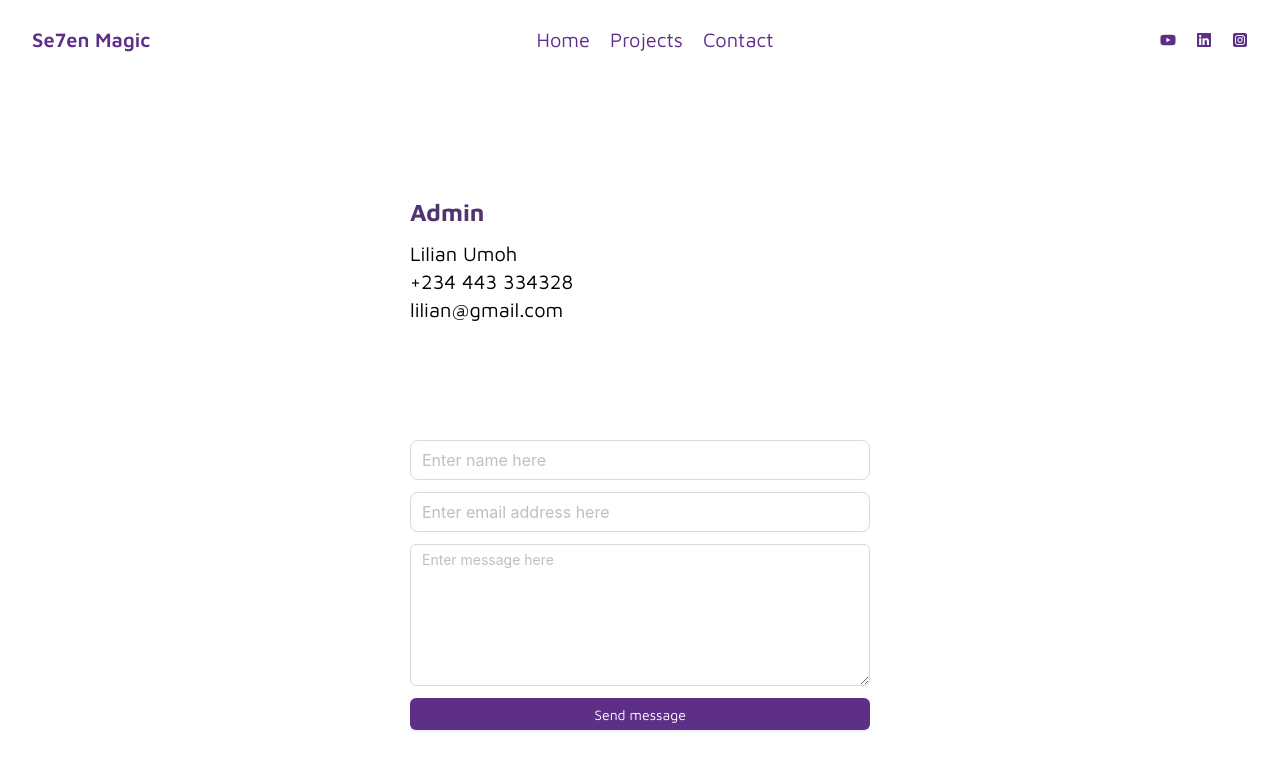
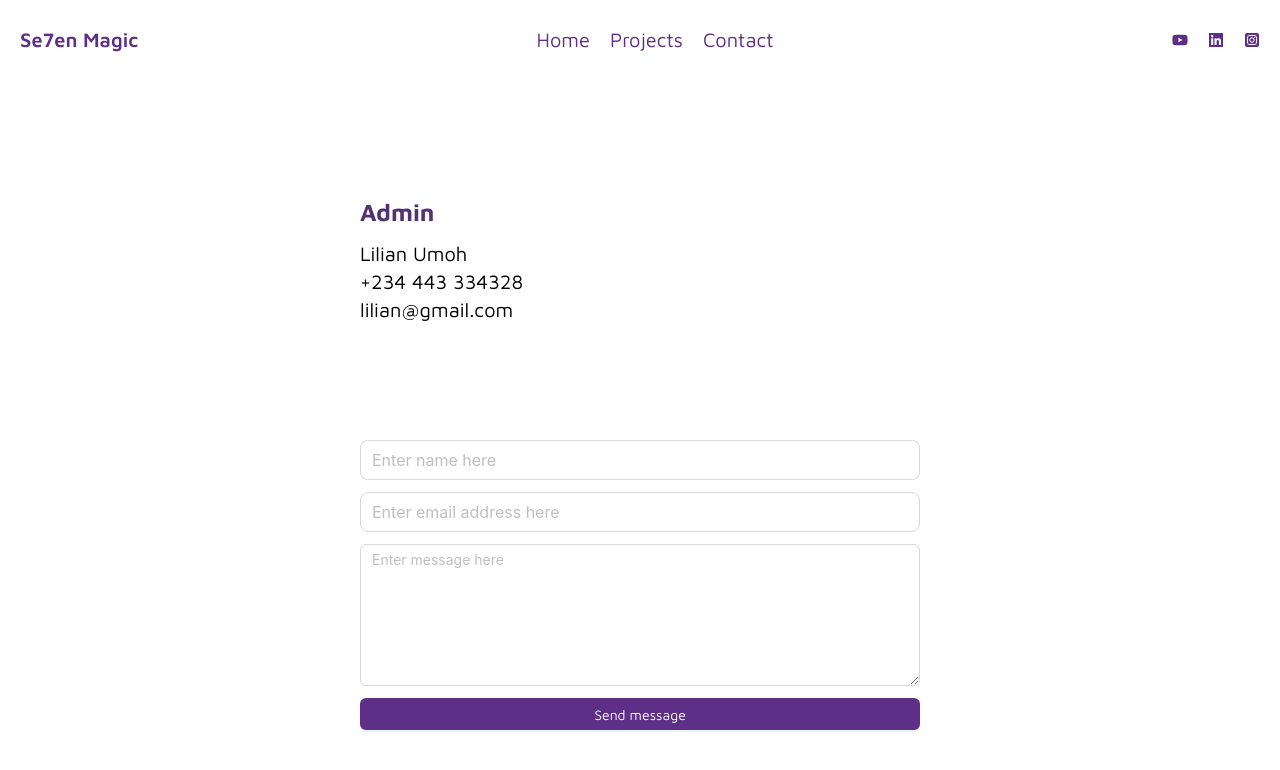
Before and after one commit to Chim7a/se7en_magic, a React (Vite) app in the folder frontend/: page /contact in a window 1280 px wide. Shown: the top 770 px of the page. Built offline with nearby package versions, Linux system fonts and the light colour scheme.

Commit message:
Navbar update

```diff
--- a/frontend/src/components/Contact/ContactUs.jsx
+++ b/frontend/src/components/Contact/ContactUs.jsx
@@ -43,7 +43,7 @@ const ContactUs = () => {
   }
 
   return (
-    <div className=" container mx-auto max-w-[500px] h-[90dvh] flex flex-col px-5 ">
+    <div className=" container mx-auto max-w-[600px] h-[90dvh] flex flex-col px-5 ">
       <div className=" h-full flex flex-col justify-center ">
         <h2 className="text-2xl text-primary font-bold pb-3">Admin</h2>
         <p className=" text-xl font-extralight">Lilian Umoh</p>
--- a/frontend/src/components/UI/Navbar.jsx
+++ b/frontend/src/components/UI/Navbar.jsx
@@ -17,7 +17,7 @@ const Navbar = () => {
     <header>
       <div className="container mx-auto text-secondary">
         <nav className="relative">
-          <div className="flex justify-between h-[10dvh] items-center p-8">
+          <div className="flex justify-between h-[10dvh] items-center p-5">
             <div>
               <h1 className=" text-xl font-semibold">Se7en Magic</h1>
             </div>
```
